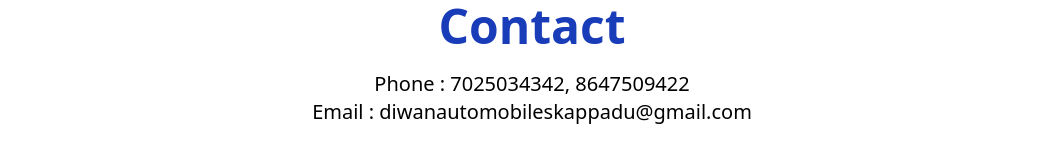
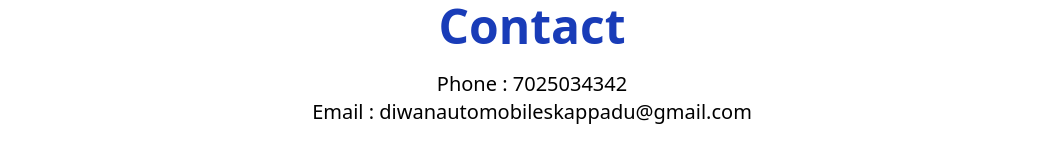
Before and after one commit to serval19/workshopwebsite, a React (Vite) app: page / in a window 1280 px wide. Shown: the part 2045-2207 px from the top of the page, without its empty margins (108-1171 px from the left). Built offline with nearby package versions, Linux system fonts and the light colour scheme.

Commit message:
remove contact

```diff
--- a/src/App.jsx
+++ b/src/App.jsx
@@ -136,7 +136,7 @@ const App = () => {
           transition={{duration: 2}}
           className="text-center text-lg md:text-xl mt-5 mb-10" // Responsive font size
         >
-          Phone :   7025034342, 8647509422
+          Phone :   7025034342
           <br />
           Email : diwanautomobileskappadu@gmail.com
         </motion.div>
```
